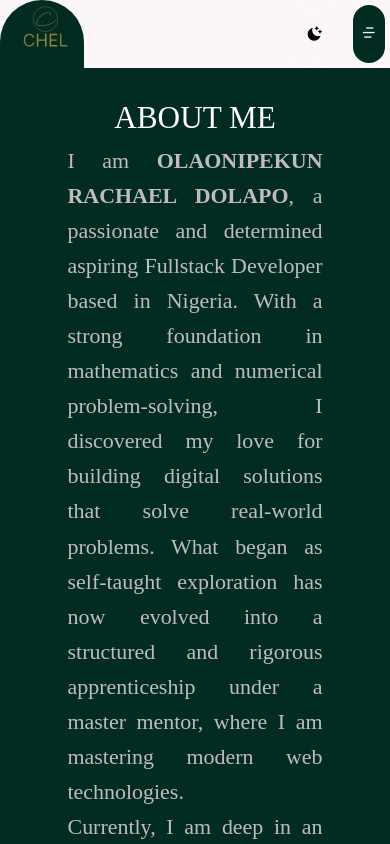
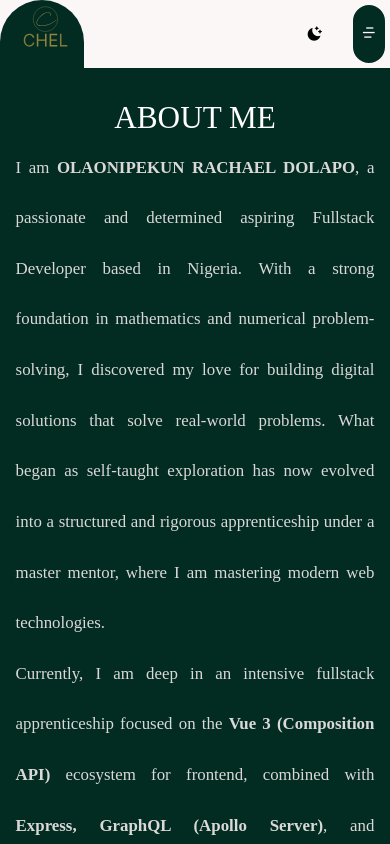
Before and after one commit to Lovethrech/my-main-portfolio, a Vue app: page /about in a window 390 px wide. Shown: the top 844 px of the page. Built offline with nearby package versions, Linux system fonts and the light colour scheme; some icons are missing.

Commit message:
working on the footer components.

```diff
--- a/src/components/about/AboutDesc.vue
+++ b/src/components/about/AboutDesc.vue
@@ -34,6 +34,13 @@
 .about-desc{
     text-align: justify;
     font-size:2.6vh;
-    color: #c0bcbc;
+    color: #dbd8d8;
+    line-height: 3;
+}
+
+@media screen and (max-width: 1024px) {
+    .about-desc{
+        font-size: 2vh;
+    }
 }
 </style>
--- a/src/components/about/AboutMain.vue
+++ b/src/components/about/AboutMain.vue
@@ -14,4 +14,10 @@ import AboutDesc from './AboutDesc.vue';
 .about-main{
     padding:  2vh var(--desktop-left-right-space) 0;
 }
+
+@media screen and (max-width: 1024px) {
+    .about-main{
+        padding: 2vh var(--mobile-left-right-space);
+    }
+}
 </style>
```
